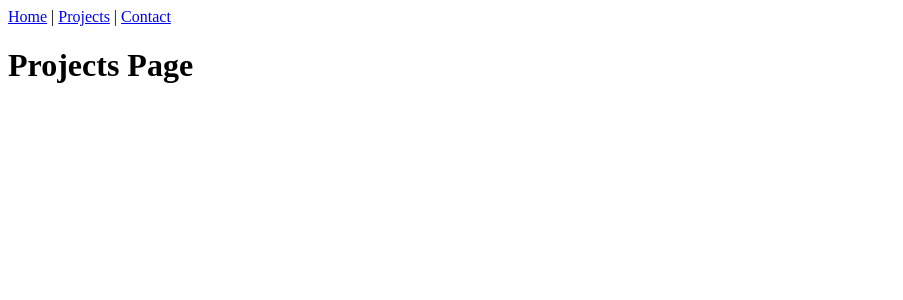
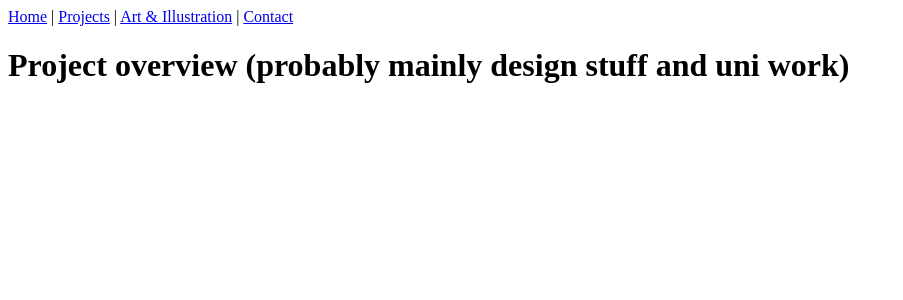
Before and after one commit to leslieJHartmann/symmetrical-octo-waffle, a React (Vite) app: page /#/projects in a window 1280 px wide. Shown: the top 300 px of the page, without its empty margins (0-903 px from the left). Built offline with nearby package versions, Linux system fonts and the light colour scheme.

Commit message:
Created more pages

```diff
--- a/src/App.jsx
+++ b/src/App.jsx
@@ -1,14 +1,11 @@
 import { Routes, Route, Link } from 'react-router-dom';
 import Home from './pages/Home.jsx';
+import Contact from './pages/Contact.jsx';
+import Projects from './pages/Projects.jsx';
+import ArtandIllustation from './pages/ArtandIllustration.jsx';
 
 
-function Projects() {
-  return <h1>Projects Page</h1>;
-}
 
-function Contact() {
-  return <h1>Contact Page</h1>;
-}
 
 export default function App() {
   return (
@@ -16,12 +13,14 @@ export default function App() {
       <nav>
         <Link to="/">Home</Link> |{' '}
         <Link to="/projects">Projects</Link> |{' '}
+        <Link to="/artandillustration">Art & Illustration</Link> |{' '}
         <Link to="/contact">Contact</Link>
       </nav>
 
       <Routes>
         <Route path="/" element={<Home />} />
         <Route path="/projects" element={<Projects />} />
+        <Route path="/artandillustration" element={<ArtandIllustation />} />
         <Route path="/contact" element={<Contact />} />
       </Routes>
     </>
--- /dev/null
+++ b/src/pages/ArtandIllustration.jsx
@@ -0,0 +1,5 @@
+import { Routes, Route, Link } from 'react-router-dom';
+
+export default function ArtandIllustration() {
+  return <h1>Artwork and Stuff</h1>;
+}
--- /dev/null
+++ b/src/pages/Contact.jsx
@@ -0,0 +1,5 @@
+import { Routes, Route, Link } from 'react-router-dom';
+
+export default function Contact() {
+  return <h1>Contact Page</h1>;
+}
--- /dev/null
+++ b/src/pages/Projects.jsx
@@ -0,0 +1,5 @@
+import { Routes, Route, Link } from 'react-router-dom';
+
+export default function Projects() {
+  return <h1>Project overview (probably mainly design stuff and uni work)</h1>;
+}
```
